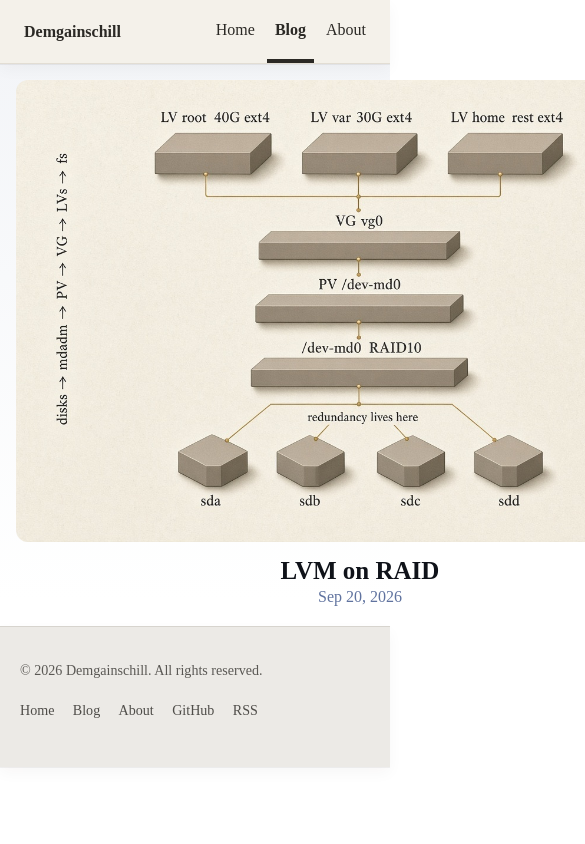
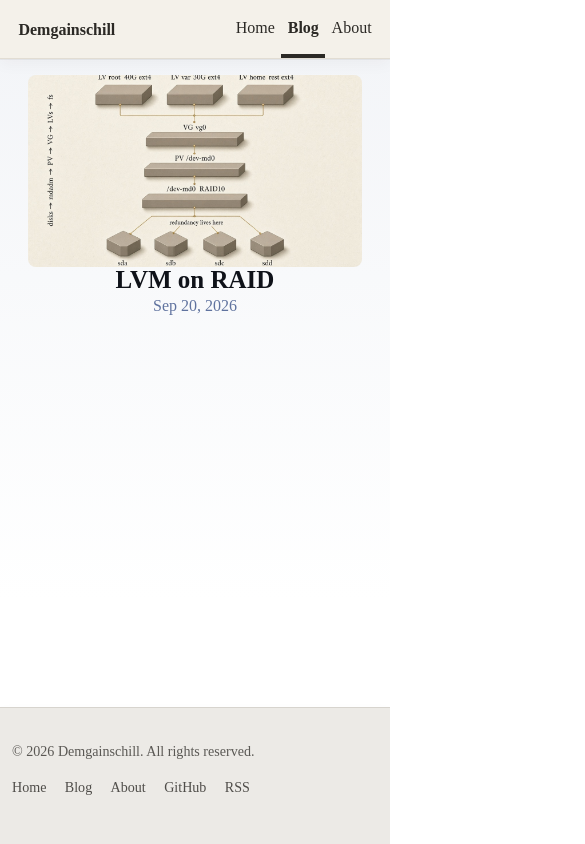
Before and after one commit to Demgainschill/Demgainschill.github.io, an Astro site: page /blog in a window 390 px wide. Shown: the top 844 px of the page, 585 px wide, since content can reach past the window. Built offline with nearby package versions, Linux system fonts and the light colour scheme; Astro itself is replaced by a stand-in of ours.

Commit message:
layout responsiveness corrected

```diff
--- a/src/components/Footer.astro
+++ b/src/components/Footer.astro
@@ -12,24 +12,24 @@ const today = new Date();
 			<a href="https://github.com/Demgainschill" target="_blank" rel="noopener noreferrer">GitHub</a>
 			<a href="/rss.xml">RSS</a>
 		</nav>
-
 	</div>
 </footer>
 
 <style>
 	footer {
+		margin-top: auto;
 		border-top: 1px solid #d7d4ce;
 		background: #eceae6;
 		color: #5a5854;
 	}
 	.inner {
-	width: min(720px, calc(100% - 2.5rem));
+		width: min(720px, calc(100% - 1.5rem));
 		margin: 0 auto;
 		padding: 2rem 0 2.75rem;
 		display: flex;
 		align-items: center;
 		justify-content: space-between;
-	gap: 1rem;
+		gap: 0.75rem 1rem;
 		flex-wrap: wrap;
 	}
 	.copy {
@@ -39,7 +39,8 @@ const today = new Date();
 	}
 	.links {
 		display: flex;
-	gap: 1.15rem;
+		flex-wrap: wrap;
+		gap: 0.65rem 1.15rem;
 	}
 	.links a {
 		font-size: 0.88rem;
@@ -51,4 +52,10 @@ const today = new Date();
 		text-decoration: underline;
 		text-underline-offset: 3px;
 	}
+	@media (max-width: 720px) {
+		.inner {
+			align-items: flex-start;
+			flex-direction: column;
+		}
+	}
 </style>
--- a/src/components/Header.astro
+++ b/src/components/Header.astro
@@ -43,6 +43,7 @@ import HeaderLink from './HeaderLink.astro';
 	h2 {
 		margin: 0;
 		font-size: 1em;
+		min-width: 0;
 	}
 	h2 a,
 	h2 a.active {
@@ -54,6 +55,12 @@ import HeaderLink from './HeaderLink.astro';
 		display: flex;
 		align-items: center;
 		justify-content: space-between;
+		flex-wrap: wrap;
+		gap: 0 0.25rem;
+	}
+	.internal-links {
+		display: flex;
+		flex-wrap: wrap;
 	}
 	nav a {
 		padding: 1em 0.5em;
@@ -73,6 +80,12 @@ import HeaderLink from './HeaderLink.astro';
 	@media (max-width: 720px) {
 		.social-links {
 			display: none;
+		}
+		header {
+			padding: 0 0.75em;
+		}
+		nav a {
+			padding: 0.85em 0.4em;
 		}
 	}
 </style>
--- a/src/pages/blog/index.astro
+++ b/src/pages/blog/index.astro
@@ -18,7 +18,8 @@ const posts = (await getCollection('blog')).sort(
 		<BaseHead title={SITE_TITLE} description={SITE_DESCRIPTION} />
 		<style>
 			main {
-				width: 960px;
+				width: min(960px, calc(100% - 1.5rem));
+				box-sizing: border-box;
 			}
 			ul {
 				display: flex;
@@ -42,13 +43,18 @@ const posts = (await getCollection('blog')).sort(
 			}
 			ul li:first-child img {
 				width: 100%;
+				max-height: 18rem;
+				object-fit: cover;
 			}
 			ul li:first-child .title {
 				font-size: 2.369rem;
 			}
 			ul li img {
-				margin-bottom: 0.5rem;
-				border-radius: 12px;
+				width: 100%;
+				height: auto;
+				max-height: 16rem;
+				object-fit: cover;
+				display: block;
 			}
 			ul li a {
 				display: block;
@@ -86,6 +92,10 @@ const posts = (await getCollection('blog')).sort(
 				ul li:first-child .title {
 					font-size: 1.563em;
 				}
+				ul li img,
+				ul li:first-child img {
+					max-height: 12rem;
+				}
 			}
 		</style>
 	</head>
--- a/src/styles/global.css
+++ b/src/styles/global.css
@@ -170,3 +170,15 @@ hr {
 	background: var(--rule);
 	box-shadow: var(--rule-shadow);
 }
+html,
+body {
+	min-height: 100%;
+}
+body {
+	min-height: 100dvh;
+	display: flex;
+	flex-direction: column;
+}
+main {
+	flex: 1 0 auto;
+}
```
Lines whose indentation alone changed are shown as unchanged.
